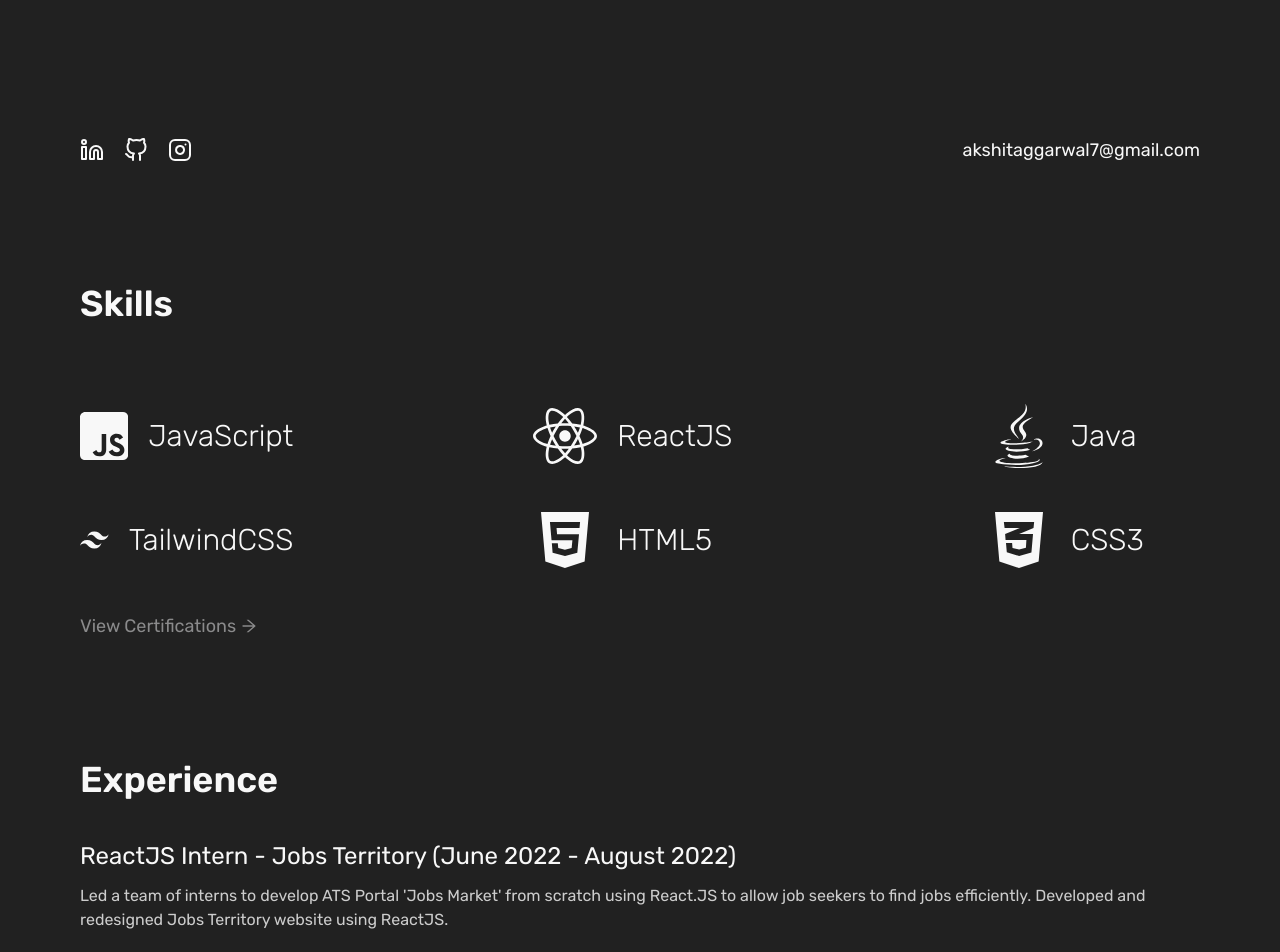
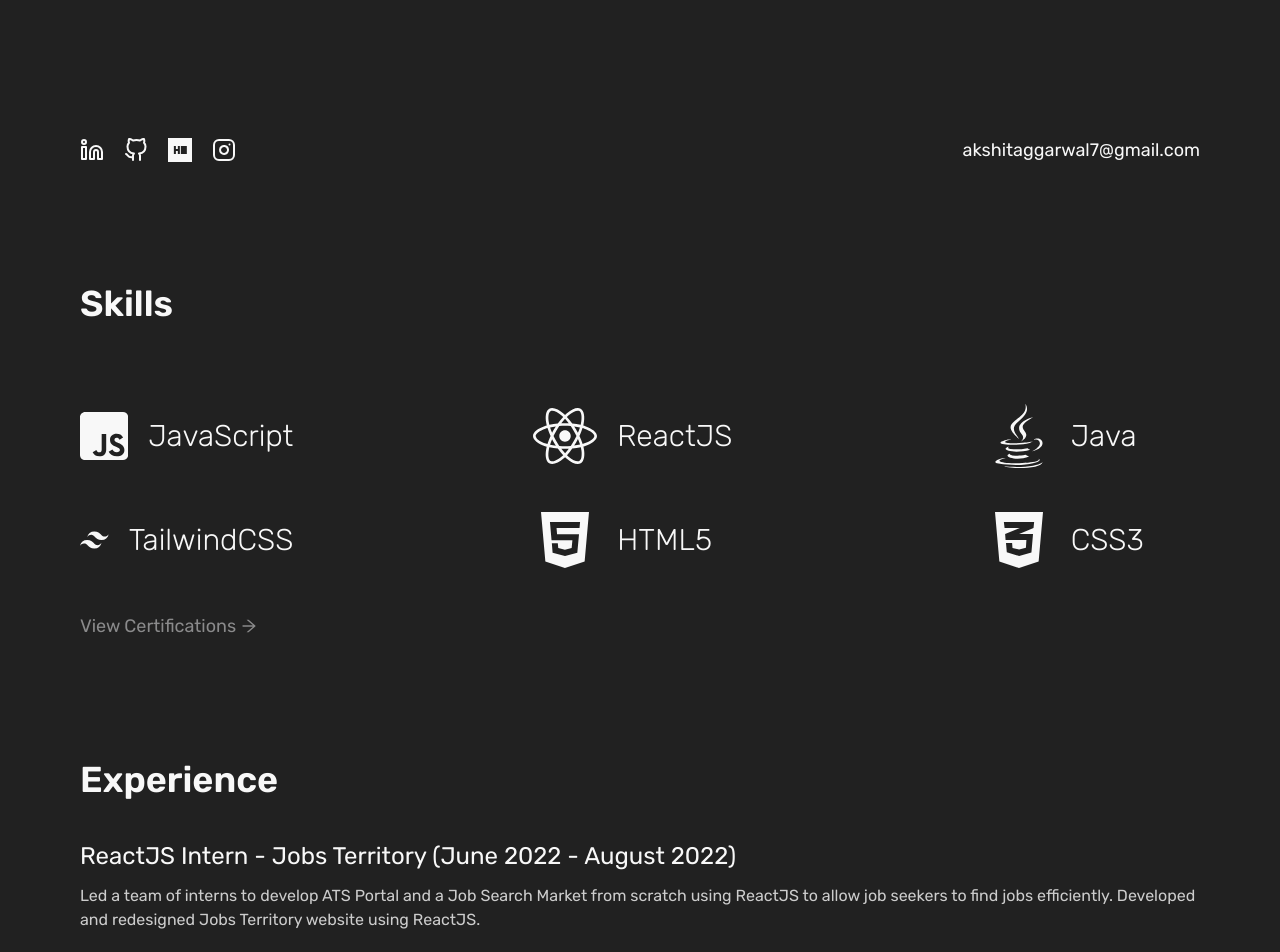
Before and after one commit to justAkshitAgrawal/react-portfolio, a React (Create React App) app: page / in a window 1280 px wide. Shown: the part 720-1672 px from the top of the page. Built offline with nearby package versions, Linux system fonts and the light colour scheme.

Commit message:
Few Modifications

```diff
--- a/src/components/Experience.jsx
+++ b/src/components/Experience.jsx
@@ -10,7 +10,7 @@
           role="ReactJS Intern"
           company="Jobs Territory"
           date="June 2022 - August 2022"
-          description="Led a team of interns to develop ATS Portal 'Jobs Market' from scratch using React.JS to allow job seekers
+          description="Led a team of interns to develop ATS Portal and a Job Search Market from scratch using ReactJS to allow job seekers
           to find jobs efficiently.
           Developed and redesigned Jobs Territory website using ReactJS."
         />
--- a/src/components/Socials.jsx
+++ b/src/components/Socials.jsx
@@ -1,5 +1,6 @@
 import React from "react";
 import { FiGithub, FiLinkedin, FiInstagram } from "react-icons/fi";
+import { SiHackerrank } from "react-icons/si";
 
 function Socials() {
   return (
@@ -19,6 +20,13 @@
         <FiGithub className="w-6 h-6 transition-all cursor-pointer hover:scale-125" />
       </a>
       <a
+        href="https://www.hackerrank.com/akshitaggarwal7"
+        target="_blank"
+        rel="noreferrer"
+      >
+        <SiHackerrank className="w-6 h-6 transition-all cursor-pointer hover:scale-125" />
+      </a>
+      <a
         href="https://www.instagram.com/_agrawal_akshit_/"
         target="_blank"
         rel="noreferrer"
```
